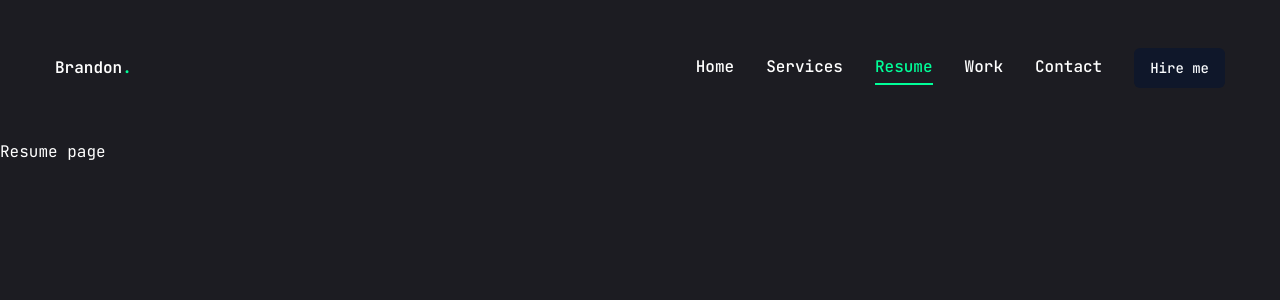
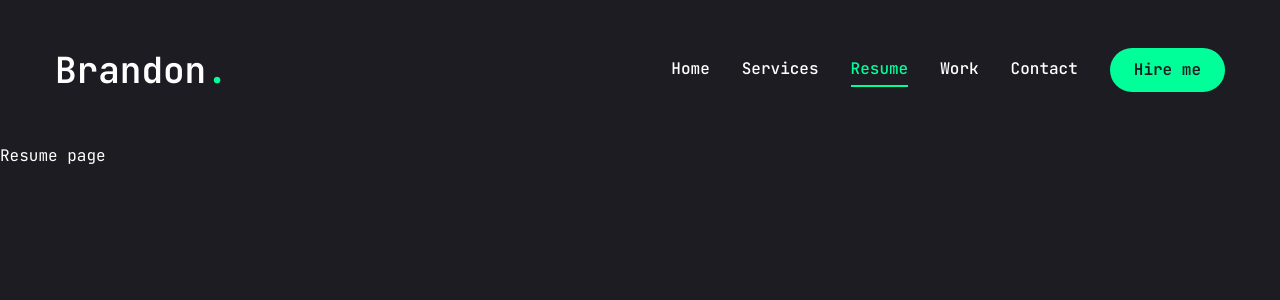
Before and after one commit to BrandonW1998/portfolio-react, a Next.js app: page /resume in a window 1280 px wide. Shown: the top 300 px of the page. Built offline with nearby package versions, Linux system fonts and the light colour scheme.

Commit message:
finished mobile nav bar, modified button component

```diff
--- a/components/Header.jsx
+++ b/components/Header.jsx
@@ -3,6 +3,7 @@
 
 // Components
 import Nav from "./Nav";
+import MobileNav from "./MobileNav";
 
 const Header = () => {
   return (
@@ -10,7 +11,7 @@
       <div className="container mx-auto flex justify-between items-center">
         {/* Logo */}
         <Link href="/">
-          <h1 className="text-4x1 font-semibold">
+          <h1 className="text-4xl font-semibold">
             Brandon<span className="text-accent">.</span>
           </h1>
         </Link>
@@ -24,7 +25,9 @@
         </div>
 
         {/* Mobile nav */}
-        <div className="xl:hidden">Mobile nav</div>
+        <div className="xl:hidden">
+          <MobileNav></MobileNav>
+        </div>
       </div>
     </header>
   );
--- /dev/null
+++ b/components/MobileNav.jsx
@@ -0,0 +1,69 @@
+"use client";
+
+import { Sheet, SheetContent, SheetTrigger } from "@/components/ui/sheet";
+import { usePathname } from "next/navigation";
+import Link from "next/link";
+import { CiMenuFries } from "react-icons/ci";
+
+const links = [
+  {
+    name: "home",
+    path: "/",
+  },
+  {
+    name: "services",
+    path: "/services",
+  },
+  {
+    name: "resume",
+    path: "/resume",
+  },
+  {
+    name: "work",
+    path: "/work",
+  },
+  {
+    name: "contact",
+    path: "/contact",
+  },
+];
+
+const MobileNav = () => {
+  const pathname = usePathname();
+  return (
+    <Sheet>
+      <SheetTrigger className="flex justify-center items-center">
+        <CiMenuFries className="text-[32px] text-accent"></CiMenuFries>
+      </SheetTrigger>
+      <SheetContent className="flex flex-col">
+        {/* Logo */}
+        <div className="mt-32 mb-40 text-center text-2xl">
+          <Link href="/">
+            <h1 className="text-4xl font-semibold">
+              Brandon<span className="text-accent">.</span>
+            </h1>
+          </Link>
+        </div>
+        {/* Nav */}
+        <nav className="flex flex-col justify-center items-center gap-8">
+          {links.map((link, index) => {
+            return (
+              <Link
+                href={link.path}
+                key={index}
+                className={`${
+                  link.path === pathname &&
+                  "text-accent border-b-2 border-accent"
+                }text-xl capitalize hover:text-accent transition-all`}
+              >
+                {link.name}
+              </Link>
+            );
+          })}
+        </nav>
+      </SheetContent>
+    </Sheet>
+  );
+};
+
+export default MobileNav;
--- a/components/ui/button.jsx
+++ b/components/ui/button.jsx
@@ -1,29 +1,23 @@
-import * as React from "react"
-import { Slot } from "@radix-ui/react-slot"
+import * as React from "react";
+import { Slot } from "@radix-ui/react-slot";
 import { cva } from "class-variance-authority";
 
-import { cn } from "@/lib/utils"
+import { cn } from "@/lib/utils";
 
 const buttonVariants = cva(
-  "inline-flex items-center justify-center whitespace-nowrap rounded-md text-sm font-medium ring-offset-white transition-colors focus-visible:outline-none focus-visible:ring-2 focus-visible:ring-slate-950 focus-visible:ring-offset-2 disabled:pointer-events-none disabled:opacity-50 dark:ring-offset-slate-950 dark:focus-visible:ring-slate-300",
+  "inline-flex items-center justify-center whitespace-nowrap rounded-full text-base font-semibold ring-offset-white transition-colors",
   {
     variants: {
       variant: {
-        default: "bg-slate-900 text-slate-50 hover:bg-slate-900/90 dark:bg-slate-50 dark:text-slate-900 dark:hover:bg-slate-50/90",
-        destructive:
-          "bg-red-500 text-slate-50 hover:bg-red-500/90 dark:bg-red-900 dark:text-slate-50 dark:hover:bg-red-900/90",
+        default: "bg-accent text-primary hover:bg-accent-hover",
+        primary: "bg-primary text-white",
         outline:
-          "border border-slate-200 bg-white hover:bg-slate-100 hover:text-slate-900 dark:border-slate-800 dark:bg-slate-950 dark:hover:bg-slate-800 dark:hover:text-slate-50",
-        secondary:
-          "bg-slate-100 text-slate-900 hover:bg-slate-100/80 dark:bg-slate-800 dark:text-slate-50 dark:hover:bg-slate-800/80",
-        ghost: "hover:bg-slate-100 hover:text-slate-900 dark:hover:bg-slate-800 dark:hover:text-slate-50",
-        link: "text-slate-900 underline-offset-4 hover:underline dark:text-slate-50",
+          "border border-accent bg-transparent text-accent hover:bg-accent hover:text-primary",
       },
       size: {
-        default: "h-10 px-4 py-2",
-        sm: "h-9 rounded-md px-3",
-        lg: "h-11 rounded-md px-8",
-        icon: "h-10 w-10",
+        default: "h-[44px] px-6",
+        md: "h-[48px] px-6",
+        lg: "h-[56px] px-8 text-sm uppercase tracking-[2px]",
       },
     },
     defaultVariants: {
@@ -31,17 +25,20 @@
       size: "default",
     },
   }
-)
+);
 
-const Button = React.forwardRef(({ className, variant, size, asChild = false, ...props }, ref) => {
-  const Comp = asChild ? Slot : "button"
-  return (
-    (<Comp
-      className={cn(buttonVariants({ variant, size, className }))}
-      ref={ref}
-      {...props} />)
-  );
-})
-Button.displayName = "Button"
+const Button = React.forwardRef(
+  ({ className, variant, size, asChild = false, ...props }, ref) => {
+    const Comp = asChild ? Slot : "button";
+    return (
+      <Comp
+        className={cn(buttonVariants({ variant, size, className }))}
+        ref={ref}
+        {...props}
+      />
+    );
+  }
+);
+Button.displayName = "Button";
 
-export { Button, buttonVariants }
+export { Button, buttonVariants };
--- a/package.json
+++ b/package.json
@@ -22,6 +22,7 @@
     "next": "14.2.4",
     "react": "^18",
     "react-dom": "^18",
+    "react-icons": "^5.2.1",
     "tailwind-merge": "^2.3.0",
     "tailwindcss-animate": "^1.0.7"
   },
```
Also changed, not shown: components/ui/sheet.jsx (+58 -45 lines), 1 other file (tests, documents, lock files or other folders).
